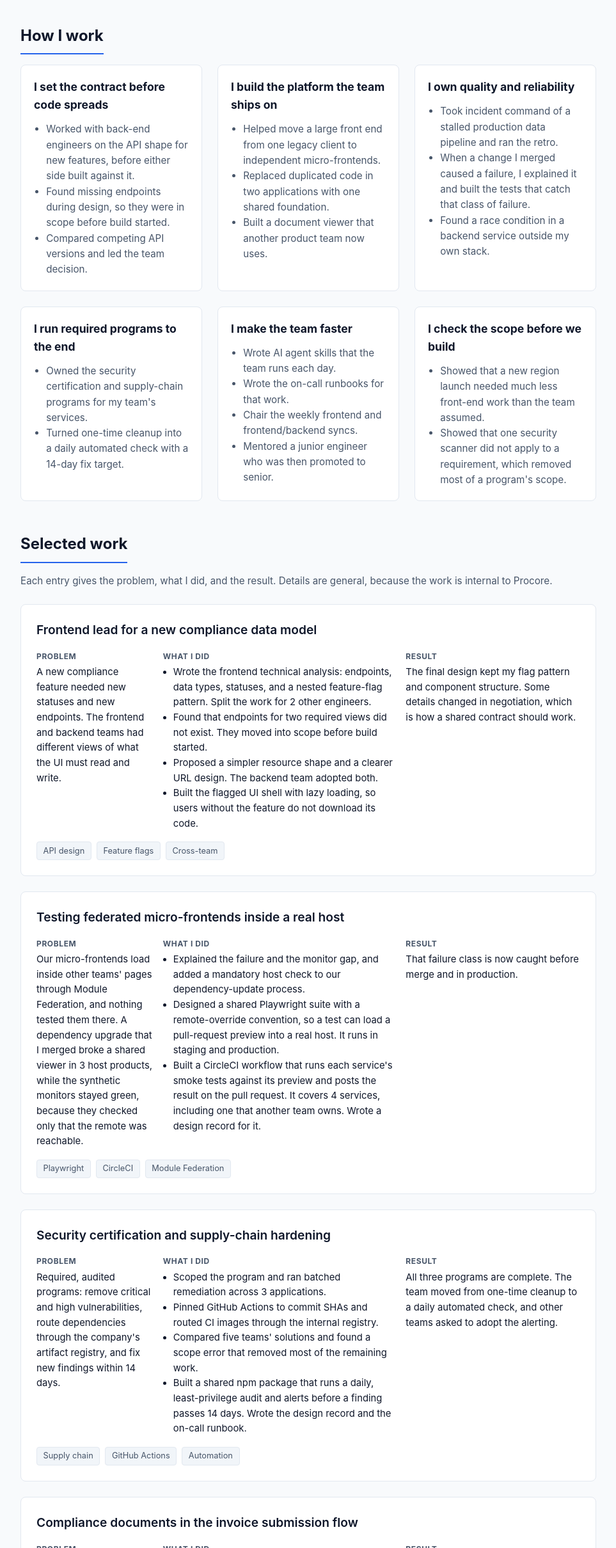
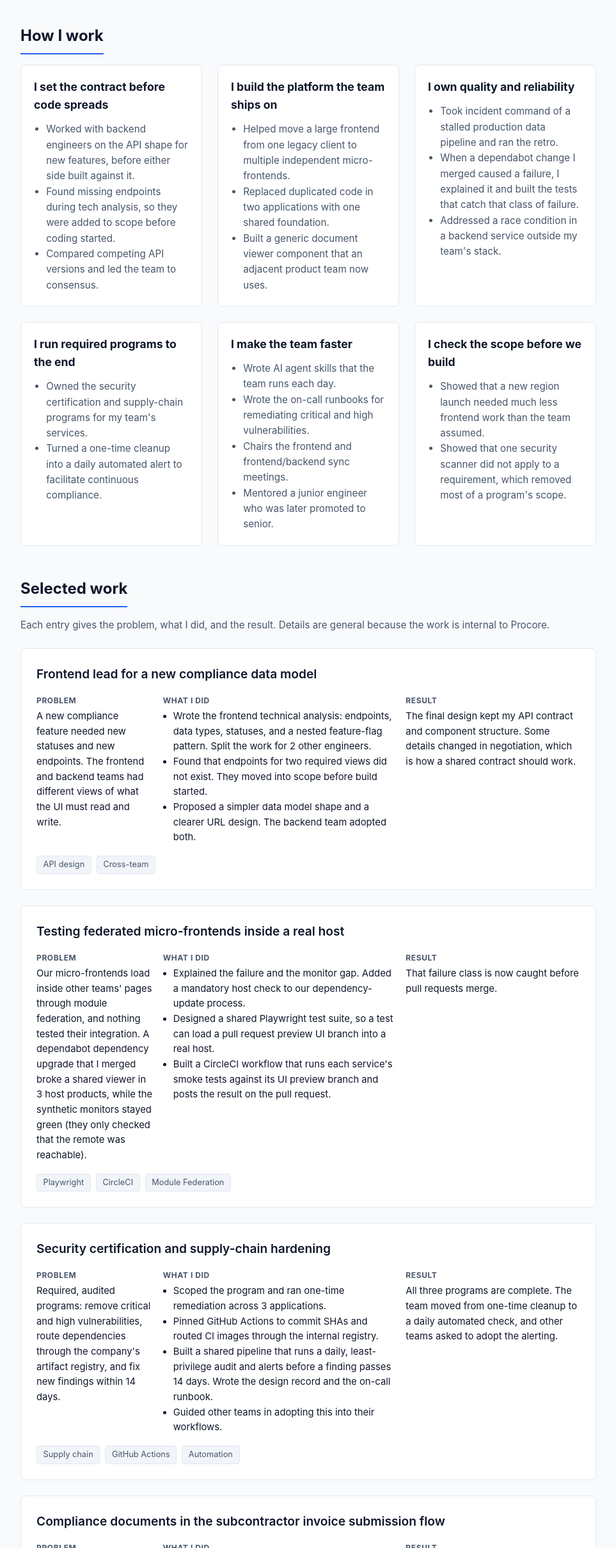
Before and after one commit to Hogbyte/davidchristensen-me, a plain HTML site: page index.html in a window 1280 px wide. Shown: the part 381-2800 px from the top of the page at 64% size, without its empty margins (158-1121 px from the left). Drawn offline with Linux system fonts and the light colour scheme.

Commit message:
Update index.html
Content, CSS fix.

```diff
--- a/index.html
+++ b/index.html
@@ -3,7 +3,7 @@
 <head>
   <meta charset="UTF-8">
   <meta name="viewport" content="width=device-width, initial-scale=1.0">
-  <title>David Christensen — Senior Software Engineer Portfolio</title>
+  <title>David Christensen - Senior Software Engineer Portfolio</title>
   <style>
     :root {
       --bg-color: #f8fafc;
@@ -95,7 +95,6 @@
     h2 {
       font-size: 1.5rem;
       margin-bottom: 1rem;
-      border-bottom: 2rem;
       padding-bottom: 0.5rem;
       border-bottom: 2px solid var(--accent-color);
       display: inline-block;
@@ -248,9 +247,9 @@
 
     <header>
       <h1>David Christensen</h1>
-      <div class="subtitle">Senior Software Engineer — Procore Technologies</div>
+      <div class="subtitle">Senior Software Engineer - Procore Technologies</div>
       <p class="bio">
-        I am the front-end technical lead for the Pay Documents team: compliance, lien rights, and electronic signatures for general contractors and subcontractors. I set API contracts before code spreads, I build the shared platform the team ships on, and I own the team's quality and security programs.
+        I am the front-end technical lead for the pay/compliance team. We deliver compliance, lien rights, and electronic signatures features for general contractors and subcontractors. I set API contracts before code gets written, I build the shared platform the team ships on, and I own the team's quality and security programs.
       </p>
 
       <div class="stats-grid">
@@ -260,7 +259,7 @@
         </div>
         <div class="stat-card">
           <div class="stat-number">4</div>
-          <div class="stat-label">Micro-frontends bootstraped or migrated</div>
+          <div class="stat-label">Micro-frontends bootstrapped or migrated</div>
         </div>
       </div>
     </header>
@@ -272,18 +271,18 @@
         <div class="pattern-card">
           <h3>I set the contract before code spreads</h3>
           <ul>
-            <li>Worked with back-end engineers on the API shape for new features, before either side built against it.</li>
-            <li>Found missing endpoints during design, so they were in scope before build started.</li>
-            <li>Compared competing API versions and led the team decision.</li>
+            <li>Worked with backend engineers on the API shape for new features, before either side built against it.</li>
+            <li>Found missing endpoints during tech analysis, so they were added to scope before coding started.</li>
+            <li>Compared competing API versions and led the team to consensus.</li>
           </ul>
         </div>
 
         <div class="pattern-card">
           <h3>I build the platform the team ships on</h3>
           <ul>
-            <li>Helped move a large front end from one legacy client to independent micro-frontends.</li>
+            <li>Helped move a large frontend from one legacy client to multiple independent micro-frontends.</li>
             <li>Replaced duplicated code in two applications with one shared foundation.</li>
-            <li>Built a document viewer that another product team now uses.</li>
+            <li>Built a generic document viewer component that an adjacent product team now uses.</li>
           </ul>
         </div>
 
@@ -291,8 +290,8 @@
           <h3>I own quality and reliability</h3>
           <ul>
             <li>Took incident command of a stalled production data pipeline and ran the retro.</li>
-            <li>When a change I merged caused a failure, I explained it and built the tests that catch that class of failure.</li>
-            <li>Found a race condition in a backend service outside my own stack.</li>
+            <li>When a dependabot change I merged caused a failure, I explained it and built the tests that catch that class of failure.</li>
+            <li>Addressed a race condition in a backend service outside my team's stack.</li>
           </ul>
         </div>
 
@@ -300,7 +299,7 @@
           <h3>I run required programs to the end</h3>
           <ul>
             <li>Owned the security certification and supply-chain programs for my team's services.</li>
-            <li>Turned one-time cleanup into a daily automated check with a 14-day fix target.</li>
+            <li>Turned a one-time cleanup into a daily automated alert to facilitate continuous compliance.</li>
           </ul>
         </div>
 
@@ -308,16 +307,16 @@
           <h3>I make the team faster</h3>
           <ul>
             <li>Wrote AI agent skills that the team runs each day.</li>
-            <li>Wrote the on-call runbooks for that work.</li>
-            <li>Chair the weekly frontend and frontend/backend syncs.</li>
-            <li>Mentored a junior engineer who was then promoted to senior.</li>
+            <li>Wrote the on-call runbooks for remediating critical and high vulnerabilities.</li>
+            <li>Chairs the frontend and frontend/backend sync meetings.</li>
+            <li>Mentored a junior engineer who was later promoted to senior.</li>
           </ul>
         </div>
 
         <div class="pattern-card">
           <h3>I check the scope before we build</h3>
           <ul>
-            <li>Showed that a new region launch needed much less front-end work than the team assumed.</li>
+            <li>Showed that a new region launch needed much less frontend work than the team assumed.</li>
             <li>Showed that one security scanner did not apply to a requirement, which removed most of a program's scope.</li>
           </ul>
         </div>
@@ -327,7 +326,7 @@
 
     <section>
       <h2>Selected work</h2>
-      <p class="section-intro">Each entry gives the problem, what I did, and the result. Details are general, because the work is internal to Procore.</p>
+      <p class="section-intro">Each entry gives the problem, what I did, and the result. Details are general because the work is internal to Procore.</p>
 
       <div class="project-card">
         <div class="project-header">
@@ -343,18 +342,16 @@
             <ul>
               <li>Wrote the frontend technical analysis: endpoints, data types, statuses, and a nested feature-flag pattern. Split the work for 2 other engineers.</li>
               <li>Found that endpoints for two required views did not exist. They moved into scope before build started.</li>
-              <li>Proposed a simpler resource shape and a clearer URL design. The backend team adopted both.</li>
-              <li>Built the flagged UI shell with lazy loading, so users without the feature do not download its code.</li>
+              <li>Proposed a simpler data model shape and a clearer URL design. The backend team adopted both.</li>
             </ul>
           </div>
           <div class="project-col">
             <h4>Result</h4>
-            <p>The final design kept my flag pattern and component structure. Some details changed in negotiation, which is how a shared contract should work.</p>
+            <p>The final design kept my API contract and component structure. Some details changed in negotiation, which is how a shared contract should work.</p>
           </div>
         </div>
         <div class="tag-list">
           <span class="tag">API design</span>
-          <span class="tag">Feature flags</span>
           <span class="tag">Cross-team</span>
         </div>
       </div>
@@ -366,19 +363,19 @@
         <div class="project-body">
           <div class="project-col">
             <h4>Problem</h4>
-            <p>Our micro-frontends load inside other teams' pages through Module Federation, and nothing tested them there. A dependency upgrade that I merged broke a shared viewer in 3 host products, while the synthetic monitors stayed green, because they checked only that the remote was reachable.</p>
+            <p>Our micro-frontends load inside other teams' pages through module federation, and nothing tested their integration. A dependabot dependency upgrade that I merged broke a shared viewer in 3 host products, while the synthetic monitors stayed green (they only checked that the remote was reachable).</p>
           </div>
           <div class="project-col">
             <h4>What I Did</h4>
             <ul>
-              <li>Explained the failure and the monitor gap, and added a mandatory host check to our dependency-update process.</li>
-              <li>Designed a shared Playwright suite with a remote-override convention, so a test can load a pull-request preview into a real host. It runs in staging and production.</li>
-              <li>Built a CircleCI workflow that runs each service's smoke tests against its preview and posts the result on the pull request. It covers 4 services, including one that another team owns. Wrote a design record for it.</li>
+              <li>Explained the failure and the monitor gap. Added a mandatory host check to our dependency-update process.</li>
+              <li>Designed a shared Playwright test suite, so a test can load a pull request preview UI branch into a real host.</li>
+              <li>Built a CircleCI workflow that runs each service's smoke tests against its UI preview branch and posts the result on the pull request.</li>
             </ul>
           </div>
           <div class="project-col">
             <h4>Result</h4>
-            <p>That failure class is now caught before merge and in production.</p>
+            <p>That failure class is now caught before pull requests merge.</p>
           </div>
         </div>
         <div class="tag-list">
@@ -400,10 +397,10 @@
           <div class="project-col">
             <h4>What I Did</h4>
             <ul>
-              <li>Scoped the program and ran batched remediation across 3 applications.</li>
+              <li>Scoped the program and ran one-time remediation across 3 applications.</li>
               <li>Pinned GitHub Actions to commit SHAs and routed CI images through the internal registry.</li>
-              <li>Compared five teams' solutions and found a scope error that removed most of the remaining work.</li>
-              <li>Built a shared npm package that runs a daily, least-privilege audit and alerts before a finding passes 14 days. Wrote the design record and the on-call runbook.</li>
+              <li>Built a shared pipeline that runs a daily, least-privilege audit and alerts before a finding passes 14 days. Wrote the design record and the on-call runbook.</li>
+              <li>Guided other teams in adopting this into their workflows.</li>
             </ul>
           </div>
           <div class="project-col">
@@ -420,7 +417,7 @@
 
       <div class="project-card">
         <div class="project-header">
-          <div class="project-title">Compliance documents in the invoice submission flow</div>
+          <div class="project-title">Compliance documents in the subcontractor invoice submission flow</div>
         </div>
         <div class="project-body">
           <div class="project-col">
@@ -430,9 +427,9 @@
           <div class="project-col">
             <h4>What I Did</h4>
             <ul>
-              <li>Owned the two feature epics to completion (18 tickets), starting with an analysis of the existing behavior.</li>
-              <li>Built the feature in one micro-frontend and the integration in another, with an event contract between them.</li>
-              <li>Set the required-field indicator rules with the design team, including accessible error handling.</li>
+              <li>Owned multiple feature epics to completion, starting with an analysis of the existing behavior.</li>
+              <li>Built the feature in one micro-frontend (compliance) and the integration in another (invoicing), with an event contract between them.</li>
+              <li>Worked with the design team to ensure that error handling was handled in a way that met accessibility requirements.</li>
             </ul>
           </div>
           <div class="project-col">
@@ -449,7 +446,7 @@
 
       <div class="project-card">
         <div class="project-header">
-          <div class="project-title">Async document generation: one contract, one shared gate</div>
+          <div class="project-title">Async document generation</div>
         </div>
         <div class="project-body">
           <div class="project-col">
@@ -462,7 +459,7 @@
           </div>
           <div class="project-col">
             <h4>Result</h4>
-            <p>One component in place of per-feature polling logic. A future contract change touches one file.</p>
+            <p>One component in place of per-feature polling logic. A future contract/behavior changes touch one file.</p>
           </div>
         </div>
         <div class="tag-list">
@@ -478,7 +475,7 @@
         <div class="project-body">
           <div class="project-col">
             <h4>Problem</h4>
-            <p>A Kafka sink between two products had stopped. The rest of my team was away, and nobody had taken ownership.</p>
+            <p>A Kafka sink between two products had stopped. The rest of my team was away and nobody had taken ownership.</p>
           </div>
           <div class="project-col">
             <h4>What I Did</h4>
@@ -502,7 +499,7 @@
         <div class="project-body">
           <div class="project-col">
             <h4>Problem</h4>
-            <p>Compliance logic, types, and tables were copied across two applications, so each change was made twice. Our legacy viewer was different from the platform's viewer.</p>
+            <p>Compliance logic, types, and tables were copied across two applications, so each change was made twice. Our legacy document viewer was different from the platform's viewer.</p>
           </div>
           <div class="project-col">
             <h4>What I Did</h4>
@@ -514,7 +511,6 @@
           </div>
         </div>
         <div class="tag-list">
-          <span class="tag">AG Grid</span>
           <span class="tag">Shared code</span>
         </div>
       </div>
@@ -555,7 +551,7 @@
           <div class="project-col">
             <h4>What I Did</h4>
             <ul>
-              <li>Tested across 3 applications and showed that a new region launch needed much less front-end work than expected.</li>
+              <li>Tested across 3 applications and showed that a new region launch needed much less frontend work than expected.</li>
               <li>Traced an undocumented file-conversion pipeline across 4 systems in a spike and proof of concept, before anyone built a shallow version.</li>
             </ul>
           </div>
@@ -572,7 +568,7 @@
 
       <div class="project-card">
         <div class="project-header">
-          <div class="project-title">Moving a payments front end to micro-frontends</div>
+          <div class="project-title">Moving a payments frontend to micro-frontends</div>
         </div>
         <div class="project-body">
           <div class="project-col">
@@ -590,7 +586,6 @@
         </div>
         <div class="tag-list">
           <span class="tag">Module Federation</span>
-          <span class="tag">Vite</span>
           <span class="tag">Migration</span>
         </div>
       </div>
@@ -611,11 +606,11 @@
         </li>
         <li class="timeline-item">
           <div class="timeline-year">2024</div>
-          <div class="timeline-desc">Compliance micro-frontend. Compliance templates. Lien waiver enforcement before invoice submission. Started chairing team syncs.</div>
+          <div class="timeline-desc">Compliance micro-frontend. Compliance templates. Lien waiver enforcement during invoice submission. Started chairing team syncs.</div>
         </li>
         <li class="timeline-item">
           <div class="timeline-year">2025</div>
-          <div class="timeline-desc">Lien-rights migration. Shared document viewer micr-frontend. Async document generation. CI artifact promotion.</div>
+          <div class="timeline-desc">Lien-rights migration. Shared document viewer micro-frontend. Async document generation. CI artifact promotion.</div>
         </li>
         <li class="timeline-item">
           <div class="timeline-year">2026</div>
```
